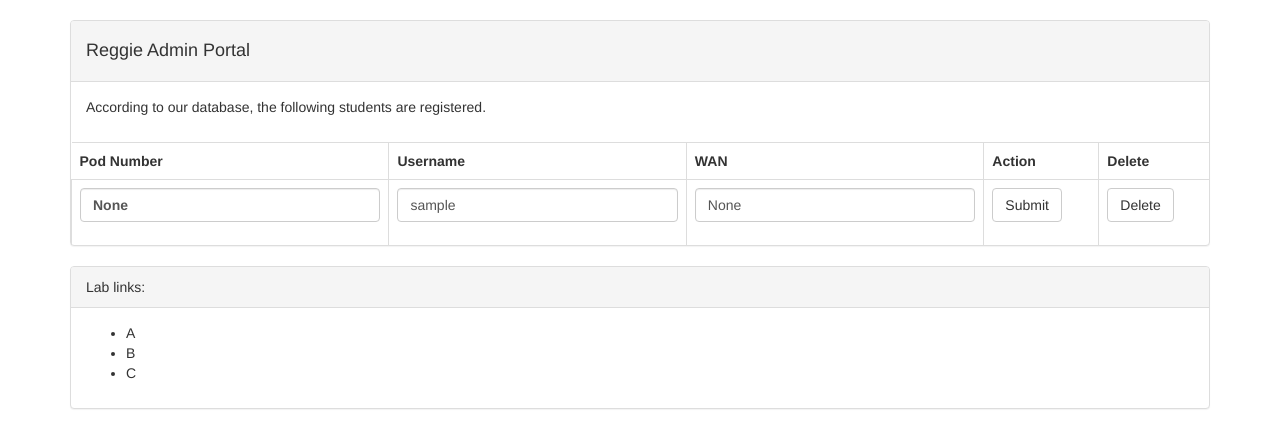
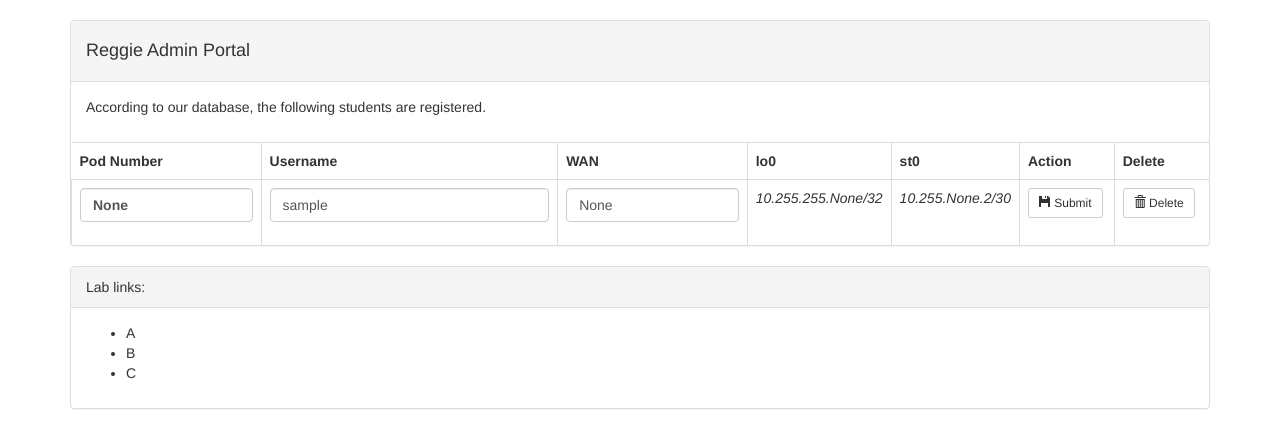
Before and after one commit to JNPRAutomate/reggie, a Flask app: page /admin/ in a window 1280 px wide. Shown: the part 52-500 px from the top of the page. Run offline with Flask 2, Linux system fonts and the light colour scheme; the visitor is signed in with stand-in values (Sample User, id 1); data comes from the database, SQL or seed files in the repository; some libraries are stand-ins or nearby versions.

Commit message:
HTTPDigest Auth for /admin routes

```diff
--- a/app.py
+++ b/app.py
@@ -7,7 +7,7 @@
 from wtforms.validators import Required
 from flask.ext.sqlalchemy import SQLAlchemy
 from flask.ext.migrate import Migrate, MigrateCommand
-from flask.ext.httpauth import HTTPBasicAuth
+from flask.ext.httpauth import HTTPBasicAuth, HTTPDigestAuth
 
 basedir = os.path.abspath(os.path.dirname(__file__))
 
@@ -16,12 +16,22 @@
 app.config['SQLALCHEMY_DATABASE_URI'] =\
     'sqlite:///' + os.path.join(basedir, 'data.sqlite')
 app.config['SQLALCHEMY_COMMIT_ON_TEARDOWN'] = True
+app.config['ADMIN_USERS'] = {
+    'admin':'not_verybig_secret'
+}
+
 
 manager = Manager(app)
 bootstrap = Bootstrap(app)
 db = SQLAlchemy(app)
 migrate = Migrate(app, db)
+httpauth = HTTPDigestAuth()
 
+@httpauth.get_password
+def get_pw(username):
+    if username in app.config['ADMIN_USERS']:
+        return app.config['ADMIN_USERS'].get(username)
+    return None
 
 class Student(db.Model):
     __tablename__ = 'students'
@@ -210,7 +220,9 @@
 
     return render_template('student.html', username=pod.username, pod_number = pod.pod_number, addr_st0=pod.addr_st0(), addr_lo0=pod.addr_lo0(), addr_wan=pod.addr_wan, known=session.get('known', False))
 
-@app.route('/student/<int:pod_number>', methods=['DELETE'])
+#@app.route('/student/<int:pod_number>', methods=['DELETE'])
+@app.route('/admin/delete/<int:pod_number>', methods=['POST'])
+@httpauth.login_required
 def delete_student(pod_number):
     #temp_pod = Student.query.filter_by(pod_number=pod_number).first_or_404()
     #db.session.delete(temp_pod)
@@ -223,10 +235,12 @@
     #pass
 
 @app.route('/admin/', methods=['GET', 'POST'])
+@httpauth.login_required
 def admin():
     post_dst = url_for('get_students')
+    #del_dst = url_for('delete_student')
     pods = Student.query.order_by('pod_number').all()
-    return render_template('admin.html', pods=pods, post_dst=post_dst)
+    return render_template('admin.html', pods=pods, post_dst=post_dst, del_dst="/admin/delete/")
 
 if __name__ == '__main__':
     manager.run()
--- a/templates/admin.html
+++ b/templates/admin.html
@@ -14,7 +14,15 @@
   </div>
     <table class="table table-hover table-bordered">
         <thead>
-            <tr><th>Pod Number</th><th>Username</th><th>WAN</th><th>Action</th><th>Delete</th></tr>
+            <tr>
+                <th class="col-sm-2">Pod Number</th>
+                <th>Username</th>
+                <th class="col-sm-2">WAN</th>
+                <th class="col-sm-1">lo0</th>
+                <th class="col-sm-1">st0</th>
+                <th class="col-sm-1">Action</th>
+                <th class="col-sm-1">Delete</th>
+            </tr>
         </thead>
         <tbody>
             {% for pod in pods %}
@@ -37,15 +45,29 @@
                         </div>
                     </td>
                     <td>
+                        <div class="form-group" style="font-style: italic">
+                            <span>{{pod.addr_lo0()}}</span>
+                        </div>
+                    </td>
+                    <td>
+                        <div class="form-group" style="font-style: italic">
+                            <span>{{pod.addr_st0()}}</span>
+                        </div>
+                    </td>
+                    <td>
                         <div class="form-group">
-                            <button type="submit" class="btn btn-default">Submit</button>
+                            <button type="submit" class="btn btn-default btn-sm">
+                                <span class="glyphicon glyphicon-floppy-disk" aria-hidden="true"></span> Submit
+                            </button>
                         </div>
                     </td>
                 </form>
                     <td>
-                        <form id="form-{{pod.pod_number}}-delete" action="{{post_dst}}{{pod.pod_number}}" method="delete">
+                        <form id="form-{{pod.pod_number}}-delete" action="{{del_dst}}{{pod.pod_number}}" method="post">
                         <div class="form-group">
-                            <button type="submit" class="btn btn-default">Delete</button>
+                            <button type="submit" class="btn btn-default btn-sm">
+                                <span class="glyphicon glyphicon-trash" aria-hidden="true"></span> Delete
+                            </button>
                         </div></form>
                     </td>
             </tr>
```
